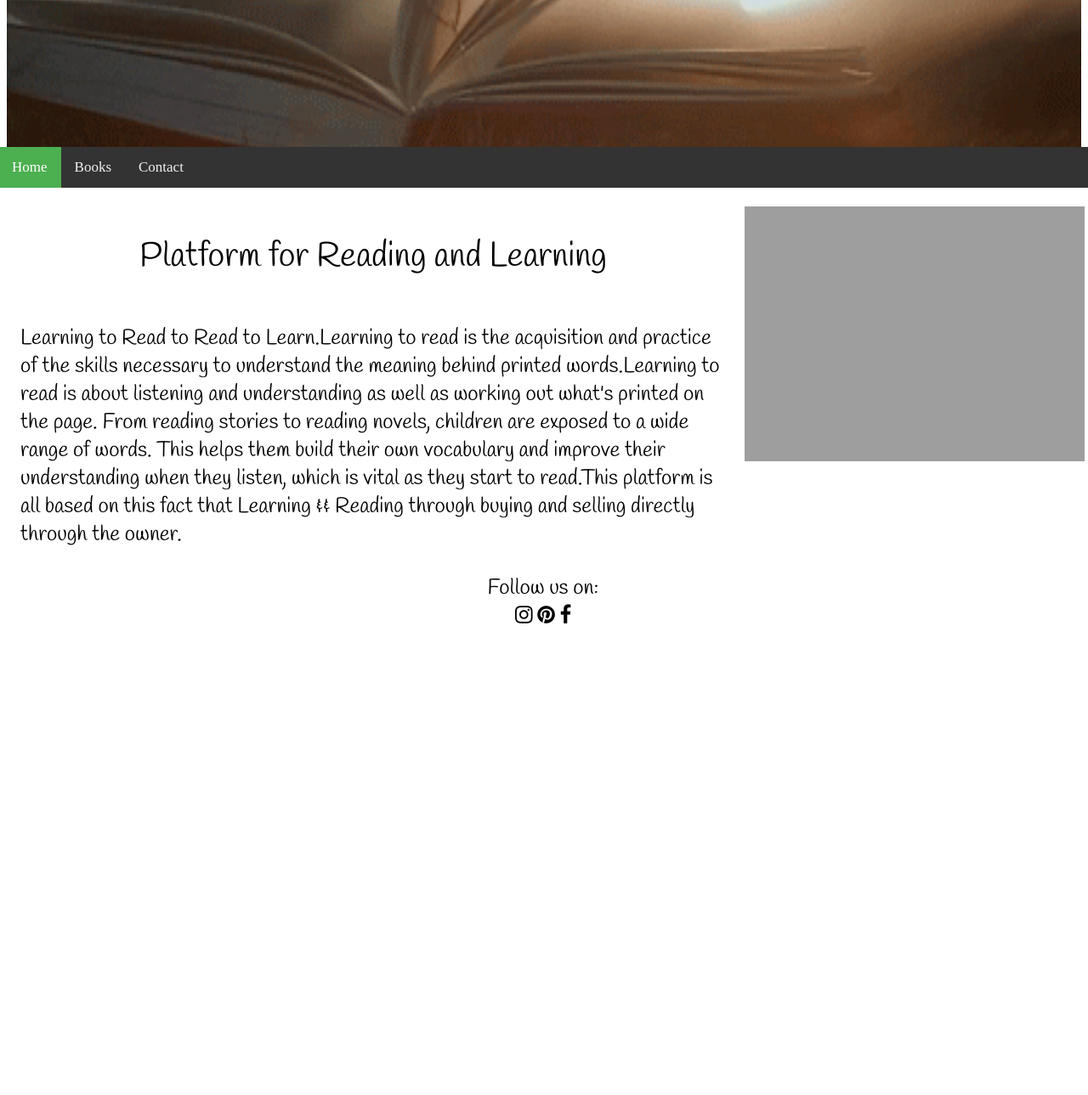
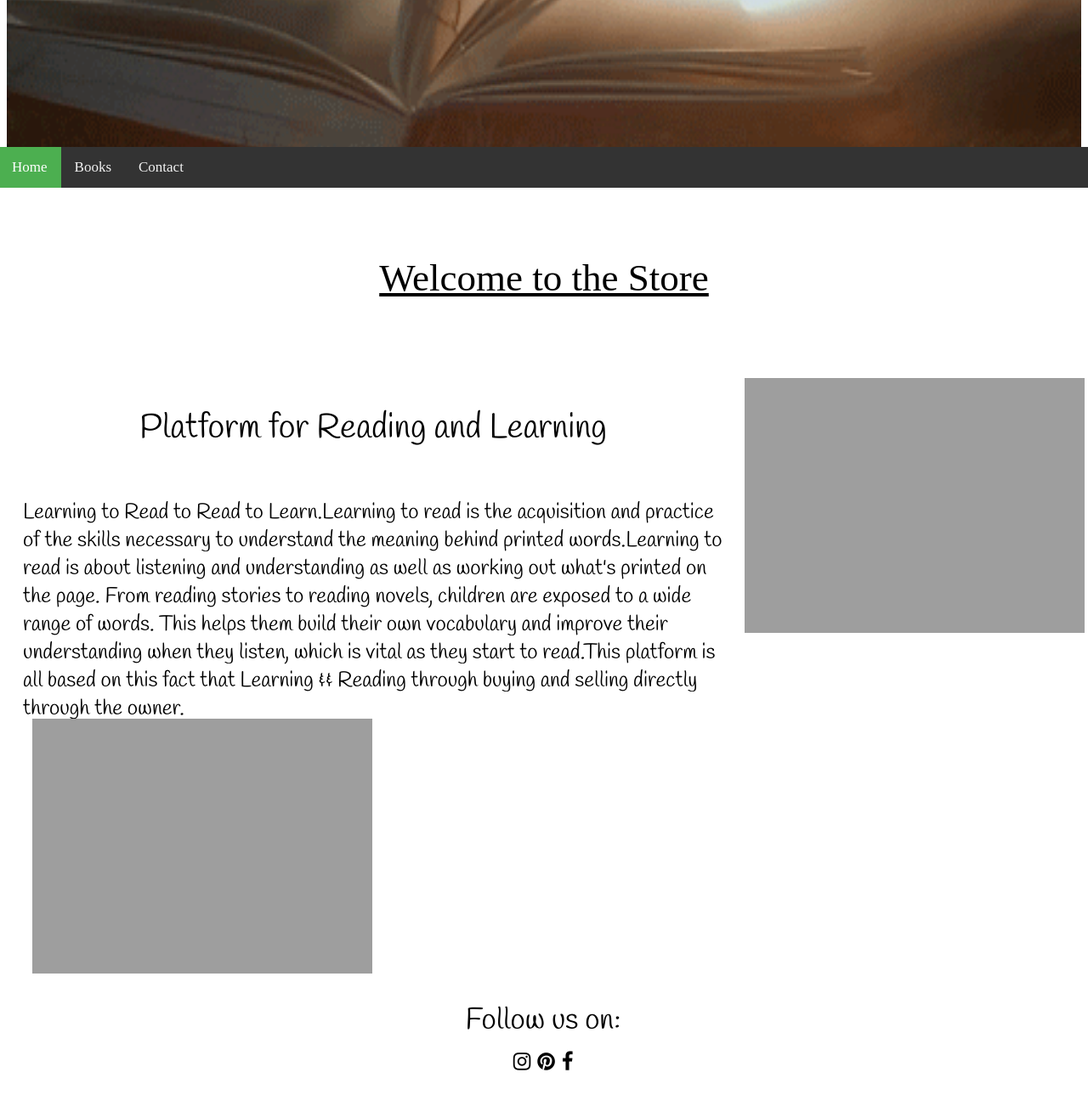
Before and after one commit to vrindachauhan/myFirstProject, a plain HTML site: page index.html in a window 1280 px wide. Shown: the part 545-1834 px from the top of the page at 85% size. Before the commit the page ends 1302 px from the top, so only its background shows below. Drawn offline with nearby package versions, Linux system fonts and the light colour scheme.

Commit message:
ADDED FOOTER image

```diff
--- a/index.html
+++ b/index.html
@@ -24,6 +24,7 @@
 	</div>
 
 	<section>
+		<div class="call">Welcome to the Store</div>
 		<div class="section-1">
 			<div class="left-section">
 				<h1 class="left-sec-info">Platform for Reading and Learning</h1>
@@ -45,7 +46,9 @@
 		</div>
 
 		<div class="section-2">
-			 <div class="footer">
+			<div class="footer-1"><img class="" style="width: 100%;" src="assets/images/buy-back-banner.png" alt="Buy Back Guarantee">
+			</div>
+			 <div class="footer-2">
 				 Follow us on:
 				 <div>
 					<i style="font-size:24px" class="fa">&#xf16d;</i>
--- a/style/index.css
+++ b/style/index.css
@@ -62,7 +62,7 @@ body{
 	font-size: 60px;
 	font-family: 'Nunito', sans-serif;
 	font-weight: 400;
-	padding: -5px;
+	padding: 15px;
 }
 
 .header .header-text-2{
@@ -73,7 +73,15 @@ body{
 	font-weight: 400;
 	margin-top: 5px;
 }
+.call{
 
+	font-size: 45px;
+	text-align: center;
+	padding-top: 90px;
+	padding-bottom: 60px;
+	text-decoration: underline;
+
+}
 .section-1 .left-section{
 	float: left;
 	width: 870px;
@@ -94,7 +102,7 @@ body{
 	font-size: 25px;
   font-weight: 200;
   font-family: 'Handlee', cursive;
-  padding: 20px;
+  padding: 23px;
 }
 
 .section-1 .right-section{
@@ -112,8 +120,14 @@ body{
 	content: url("http://thrivesearch.com/wp-content/uploads/2014/04/content.jpg");
 
 }
+.section-2 .footer-1{
+	float: left;
+	content: url("https://www.ssshss.edu.in/images/st_edu/content/BookStack2014-horizontal-72dpi.jpg");
+	padding-top: -150px;
+	padding-left: 30px;
+}
 
-.section-2 .footer{
+.section-2 .footer-2{
   float: inline-end;
   width: 100%;
   height: 60px;
@@ -121,9 +135,9 @@ body{
   margin-top: 11px;
   margin-left: 10px;
   padding-top: 20px;
-  padding-bottom: 20px;
+  padding-bottom: 50px;
   padding-left: 20px;
-  font-size: 25px;
+  font-size: 35px;
   font-family: 'Handlee', cursive;
   font-weight: 200;
   text-align: center;
```
